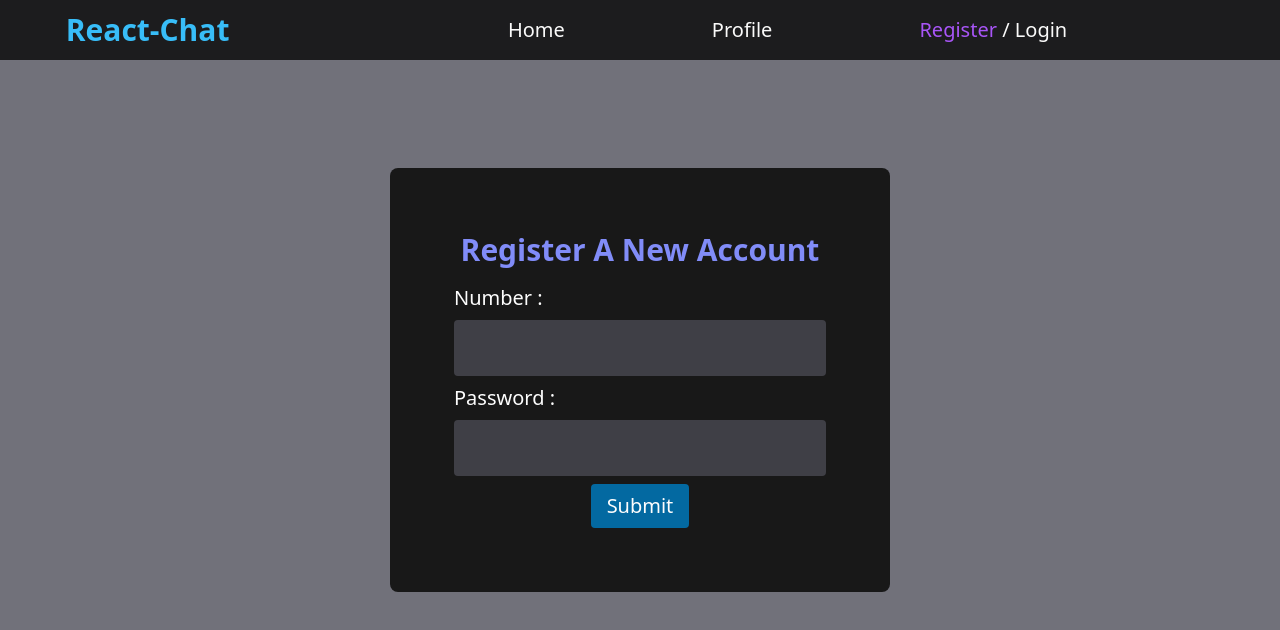
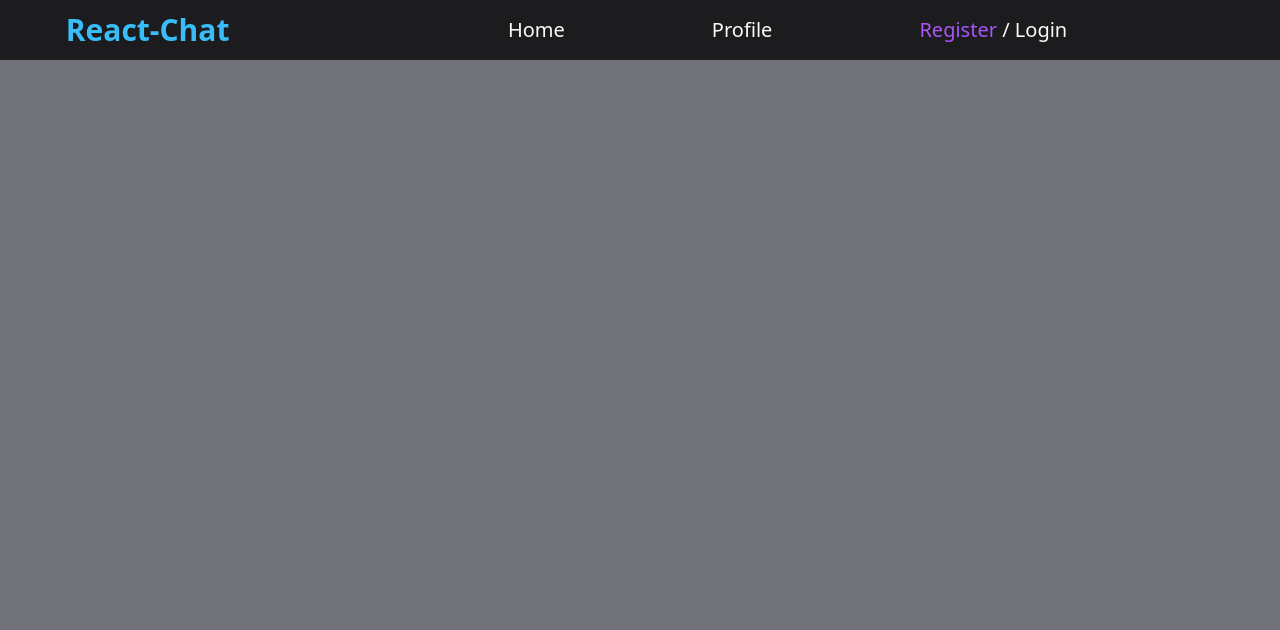
Before and after one commit to imanhpr/web-practice, a React (Vite) app in the folder react-chat/: page /auth/register in a window 1280 px wide. Shown: the top 630 px of the page. Built offline with nearby package versions, Linux system fonts and the light colour scheme.

Commit message:
Add login page

```diff
--- a/react-chat/src/App.tsx
+++ b/react-chat/src/App.tsx
@@ -1,27 +1,26 @@
 import { Route, Routes } from "react-router-dom";
-import React from "react";
+import React, { useContext } from "react";
 import NavBar from "./components/NavBar";
-import AuthPage from "./Pages/AuthPage";
 import IndexPage from "./Pages/IndexPage";
 import ProfilePage from "./Pages/ProfilePage";
+import LoginPage from "./Pages/LoginPage";
+import { AuthCtx } from "./context/auth-context";
 
 function App() {
+  const authContext = useContext(AuthCtx)!;
   return (
     <React.Fragment>
       <NavBar />
       <Routes>
         <Route path="/" element={<IndexPage />} />
         <Route path="/auth">
-          <Route
-            path="login"
-            element={
-              <AuthPage title="Login with your phone number" apiToCall="" />
-            }
-          />
-          <Route
+          {!authContext.authState.isAuth && (
+            <Route path="login" element={<LoginPage />} />
+          )}
+          {/* <Route
             path="register"
             element={<AuthPage title="Register a new account" apiToCall="" />}
-          />
+          /> */}
         </Route>
         <Route path="/profile" element={<ProfilePage />} />
       </Routes>
--- a/react-chat/src/Pages/AuthPage.tsx
+++ /dev/null
@@ -1,78 +0,0 @@
-import { useReducer } from "react";
-import CenterSection from "../components/CenterSection";
-
-const FORM_INPUT_CLASS =
-  "rounded font-font-semibold bg-zinc-700 p-3 text-2xl text-indigo-300";
-const FORM_CONTAINER_CLASS = "flex flex-col space-y-2";
-
-enum ActionType {
-  SET_NUMBER,
-  SET_PASSWORD,
-}
-
-function formReducer(
-  state: { number: string; password: string },
-  action: { type: ActionType; payload: string }
-) {
-  switch (action.type) {
-    case ActionType.SET_NUMBER: {
-      if (/^\d+$/.test(action.payload) || action.payload === "") {
-        return { ...state, number: action.payload };
-      }
-      return state;
-    }
-    case ActionType.SET_PASSWORD:
-      return { ...state, password: action.payload };
-  }
-}
-function AuthPage({ title, apiToCall }: { title: string; apiToCall: string }) {
-  const [state, dispatch] = useReducer(formReducer, {
-    number: "",
-    password: "",
-  });
-  const changeHandler = (type: ActionType, payload: string) =>
-    dispatch({ type, payload });
-  return (
-    <CenterSection>
-      <header>
-        <h2 className="font-bold text-indigo-400 text-3xl capitalize">
-          {title}
-        </h2>
-      </header>
-      <form className={FORM_CONTAINER_CLASS}>
-        <div className={FORM_CONTAINER_CLASS}>
-          <label htmlFor="PhoneNumber">Number : </label>
-          <input
-            onChange={(e) =>
-              changeHandler(ActionType.SET_NUMBER, e.target.value)
-            }
-            className={FORM_INPUT_CLASS}
-            type="text"
-            id="PhoneNumber"
-            value={state.number}
-          />
-        </div>
-        <div className={FORM_CONTAINER_CLASS}>
-          <label htmlFor="Password">Password : </label>
-          <input
-            onChange={(e) =>
-              changeHandler(ActionType.SET_PASSWORD, e.target.value)
-            }
-            className={FORM_INPUT_CLASS}
-            type="password"
-            id="Password"
-            value={state.password}
-          />
-        </div>
-        <button
-          className="rounded bg-sky-700 py-2 px-4 self-center hover:bg-sky-900"
-          type="submit"
-        >
-          Submit
-        </button>
-      </form>
-    </CenterSection>
-  );
-}
-
-export default AuthPage;
--- /dev/null
+++ b/react-chat/src/Pages/LoginPage.tsx
@@ -0,0 +1,40 @@
+import React, { useCallback, useContext, useState } from "react";
+import Auth, { AuthFormState } from "../components/Auth";
+import { AuthActionType, AuthCtx } from "../context/auth-context";
+function LoginPage() {
+  const authContext = useContext(AuthCtx)!;
+  const [errorMsg, setErrorMsg] = useState<null | string>(null);
+
+  const loginRequest = useCallback(async (state: AuthFormState) => {
+    const url = "http://localhost:8000/v1/auth/login";
+    const payload = JSON.stringify({
+      phoneNumber: state.number,
+      password: state.password,
+    });
+    const response = await fetch(url, {
+      method: "POST",
+      headers: { "Content-Type": "application/json" },
+      body: payload,
+    });
+    if (!response.ok) {
+      setErrorMsg((await response.json()).msg);
+    } else {
+      const token = (await response.json()).token;
+      authContext.authDispatch({
+        type: AuthActionType.SET_TOKEN,
+        payload: token,
+      });
+      setErrorMsg(null);
+    }
+  }, []);
+  return (
+    <React.Fragment>
+      <Auth
+        title="Login with your phone number"
+        onFormSubmit={loginRequest}
+        errorMsg={errorMsg}
+      />
+    </React.Fragment>
+  );
+}
+export default LoginPage;
--- a/react-chat/src/components/NavBar.tsx
+++ b/react-chat/src/components/NavBar.tsx
@@ -1,5 +1,6 @@
-import { useState } from "react";
+import React, { useContext, useState } from "react";
 import { Link, NavLink } from "react-router-dom";
+import { AuthCtx } from "../context/auth-context";
 
 const ACTIVE_CLASS = "text-purple-500 font-medium no-underline";
 
@@ -7,6 +8,7 @@ const setActiveClass = ({ isActive }: { isActive: boolean }) =>
   isActive ? ACTIVE_CLASS : "no-underline text-light-200";
 
 function NavBar() {
+  const auth = useContext(AuthCtx)!;
   return (
     <nav className="flex flex-col bg-dark-600 text-xl py-3 text-light-200 text-2xl justify-around items-center md:flex-row">
       <Link to="/" className="no-underline">
@@ -29,10 +31,14 @@ function NavBar() {
           <NavLink to="/auth/register" className={setActiveClass}>
             <span>Register</span>
           </NavLink>
-          <span> / </span>
-          <NavLink to="/auth/login" className={setActiveClass}>
-            <span>Login</span>
-          </NavLink>
+          {!auth.authState.isAuth && (
+            <React.Fragment>
+              <span> / </span>
+              <NavLink to="/auth/login" className={setActiveClass}>
+                <span>Login</span>
+              </NavLink>
+            </React.Fragment>
+          )}
         </li>
       </ul>
     </nav>
--- a/react-chat/src/main.tsx
+++ b/react-chat/src/main.tsx
@@ -3,11 +3,14 @@ import ReactDOM from "react-dom/client";
 import App from "./App";
 import { BrowserRouter } from "react-router-dom";
 import "virtual:windi.css";
+import { AuthProvider } from "./context/auth-context";
 
 ReactDOM.createRoot(document.getElementById("root") as HTMLElement).render(
   <React.StrictMode>
-    <BrowserRouter>
-      <App />
-    </BrowserRouter>
+    <AuthProvider>
+      <BrowserRouter>
+        <App />
+      </BrowserRouter>
+    </AuthProvider>
   </React.StrictMode>
 );
```
